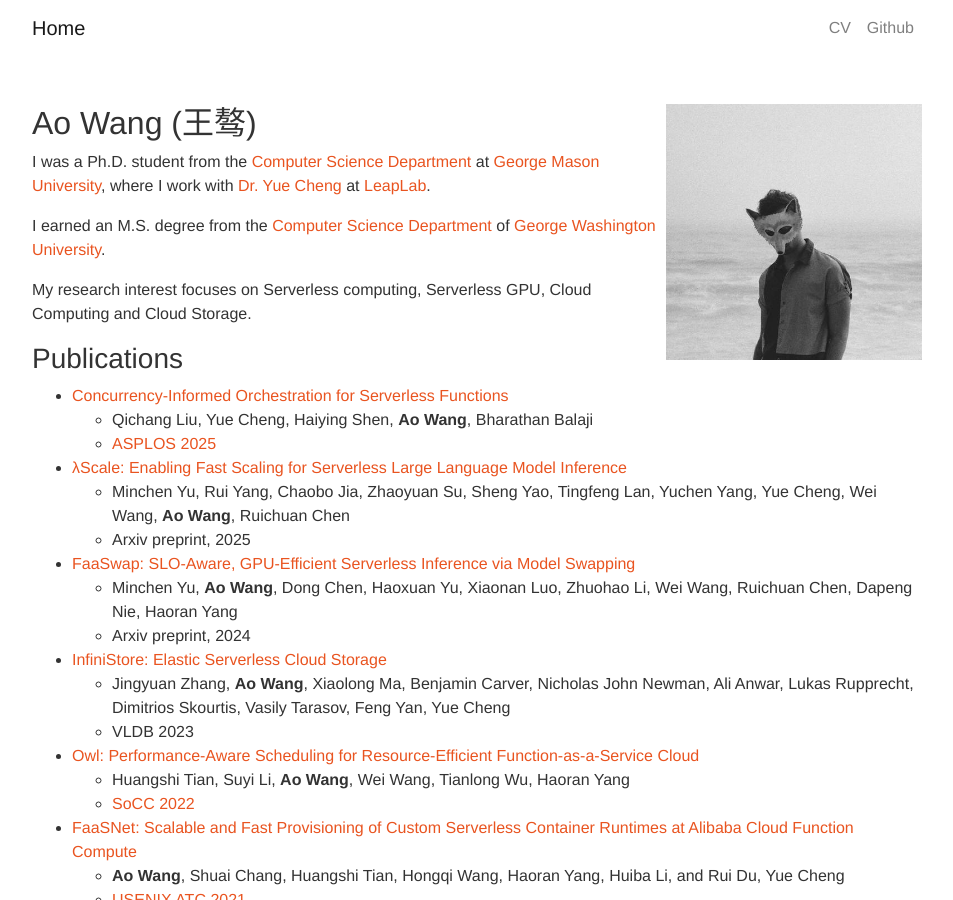
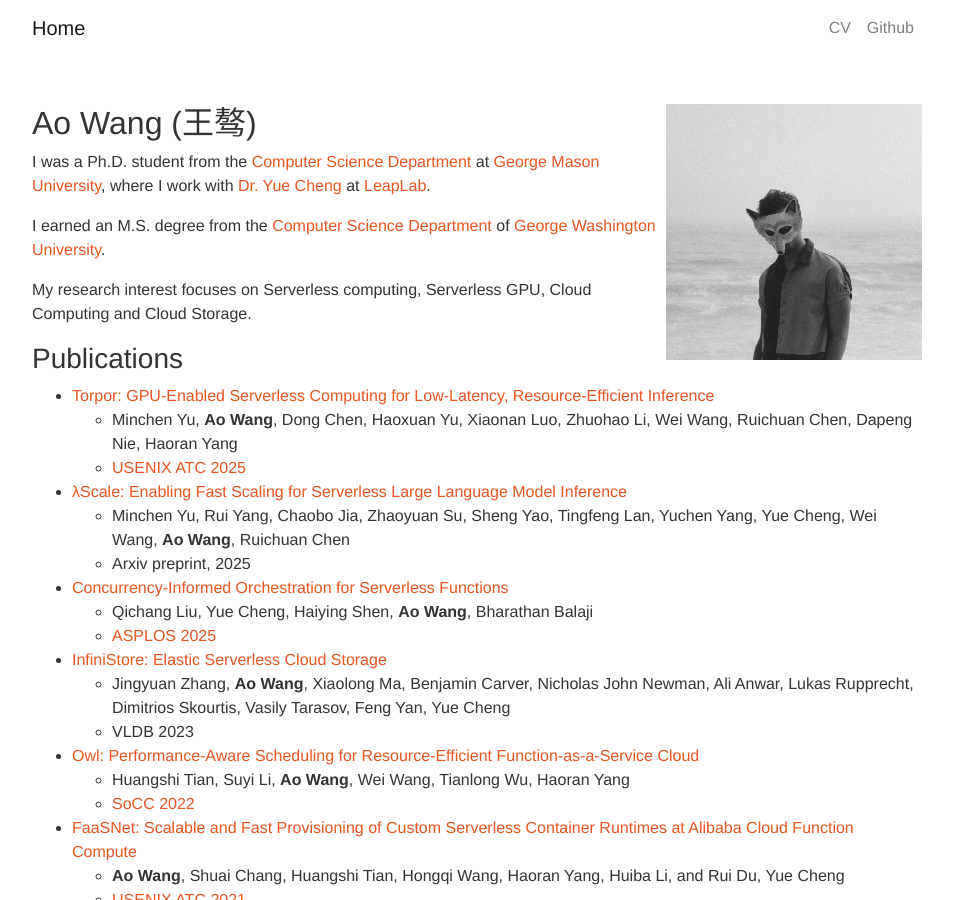
Before and after one commit to wangaoone/wangaoone.github.io, a Jekyll site: the page built from index.md, in a window 1280 px wide and 900 px high. Shown: the whole window, without its empty margins (163-1116 px from the left). Built offline with Jekyll 4.4.1, drawn with Linux system fonts in a browser that asks for light colours.

Commit message:
Update index.md

```diff
--- a/index.md
+++ b/index.md
@@ -18,15 +18,15 @@ My research interest focuses on Serverless computing, Serverless GPU, Cloud Comp
 
 
 ### Publications
-- [Concurrency-Informed Orchestration for Serverless Functions](https://www.asplos-conference.org/asplos2025/)
-  - Qichang Liu, Yue Cheng, Haiying Shen, **Ao Wang**, Bharathan Balaji
-  - [ASPLOS 2025](https://www.asplos-conference.org/asplos2025/)
+- [Torpor: GPU-Enabled Serverless Computing for Low-Latency, Resource-Efficient Inference](https://arxiv.org/abs/2306.03622)
+  - Minchen Yu, **Ao Wang**, Dong Chen, Haoxuan Yu, Xiaonan Luo, Zhuohao Li, Wei Wang, Ruichuan Chen, Dapeng Nie, Haoran Yang
+  - [USENIX ATC 2025](https://www.usenix.org/conference/atc25)
 - [λScale: Enabling Fast Scaling for Serverless Large Language Model Inference](https://arxiv.org/abs/2502.09922)
   - Minchen Yu, Rui Yang, Chaobo Jia, Zhaoyuan Su, Sheng Yao, Tingfeng Lan, Yuchen Yang, Yue Cheng, Wei Wang, **Ao Wang**, Ruichuan Chen
   - Arxiv preprint, 2025
-- [FaaSwap: SLO-Aware, GPU-Efficient Serverless Inference via Model Swapping](https://arxiv.org/abs/2306.03622)
-  - Minchen Yu, **Ao Wang**, Dong Chen, Haoxuan Yu, Xiaonan Luo, Zhuohao Li, Wei Wang, Ruichuan Chen, Dapeng Nie, Haoran Yang
-  - Arxiv preprint, 2024
+- [Concurrency-Informed Orchestration for Serverless Functions](https://dl.acm.org/doi/10.1145/3676641.3716253)
+  - Qichang Liu, Yue Cheng, Haiying Shen, **Ao Wang**, Bharathan Balaji
+  - [ASPLOS 2025](https://www.asplos-conference.org/asplos2025/)
 - [InfiniStore: Elastic Serverless Cloud Storage](https://arxiv.org/abs/2209.01496)
   - Jingyuan Zhang, **Ao Wang**, Xiaolong Ma, Benjamin Carver, Nicholas John Newman, Ali Anwar, Lukas Rupprecht, Dimitrios Skourtis, Vasily Tarasov, Feng Yan, Yue Cheng
   - VLDB 2023
```
